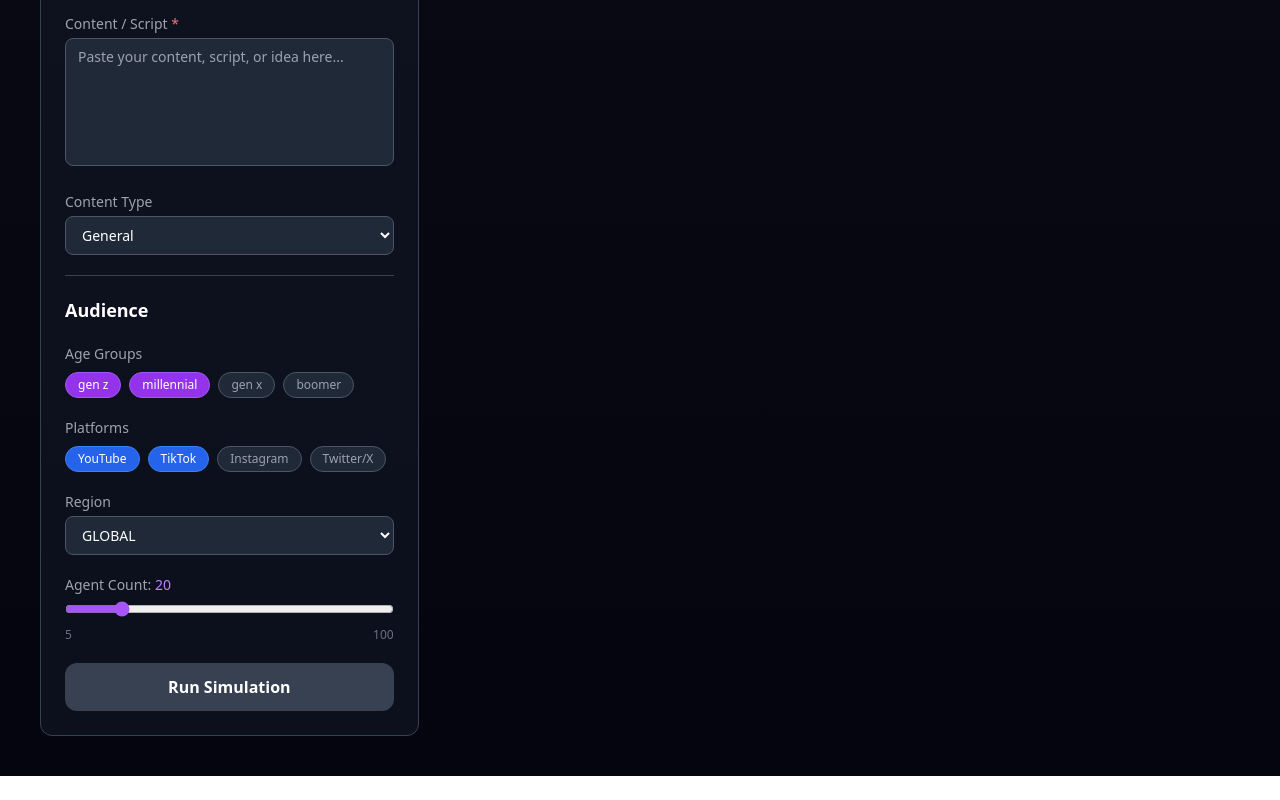
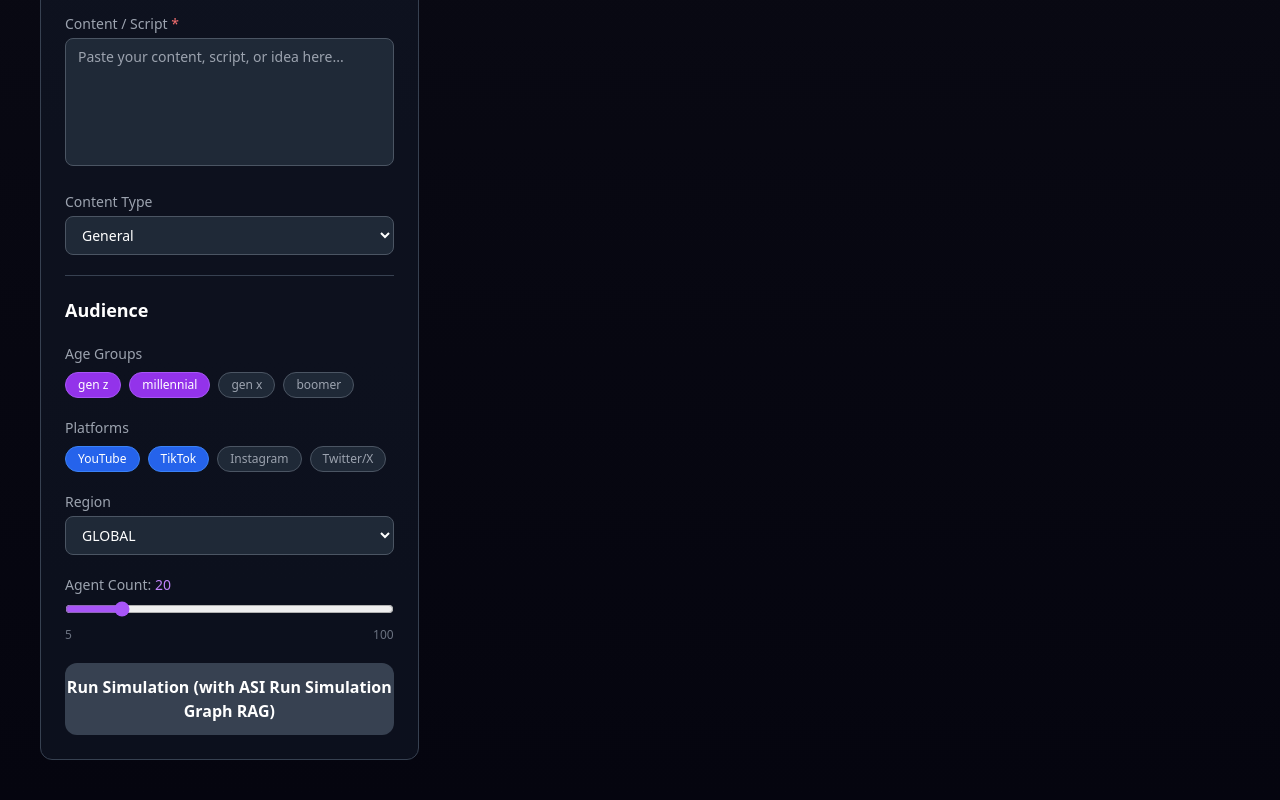
Before and after one commit to leo777-debug/ane-front, a Next.js app: page / in a window 1280 px wide. Shown: the part 297-1097 px from the top of the page. Before the commit the page ends 1073 px from the top, so only its background shows below. Built offline with nearby package versions, Linux system fonts and the light colour scheme.

Commit message:
ui: update button to reflect ASI and Graph RAG integration

```diff
--- a/src/components/SimulationForm.tsx
+++ b/src/components/SimulationForm.tsx
@@ -153,7 +153,7 @@ export default function SimulationForm({ onSubmit, running }: Props) {
         disabled={running || !text.trim()}
         className="w-full bg-purple-600 hover:bg-purple-700 disabled:bg-gray-700 disabled:cursor-not-allowed text-white font-semibold py-3 rounded-xl transition-colors"
       >
-        {running ? 'Simulating...' : 'Run Simulation'}
+        {running ? 'Simulating...' : 'Run Simulation (with ASI Run Simulation Graph RAG)'}
       </button>
     </form>
   );
```
